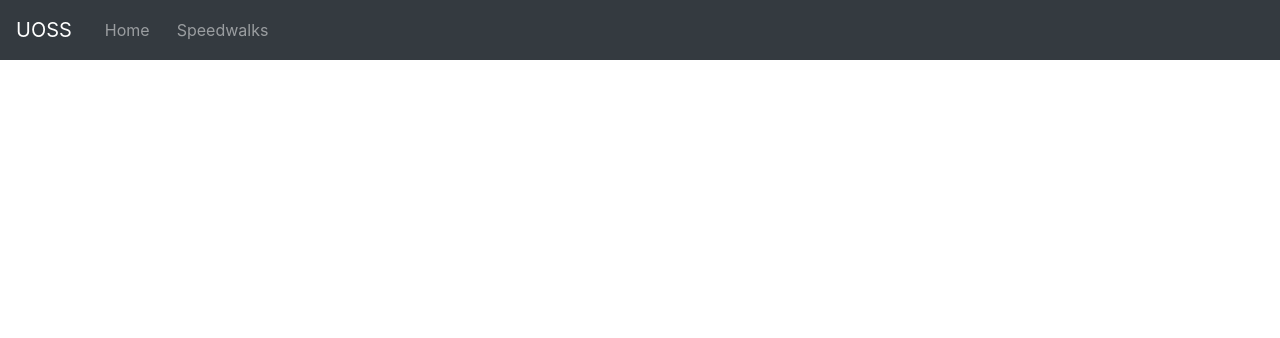
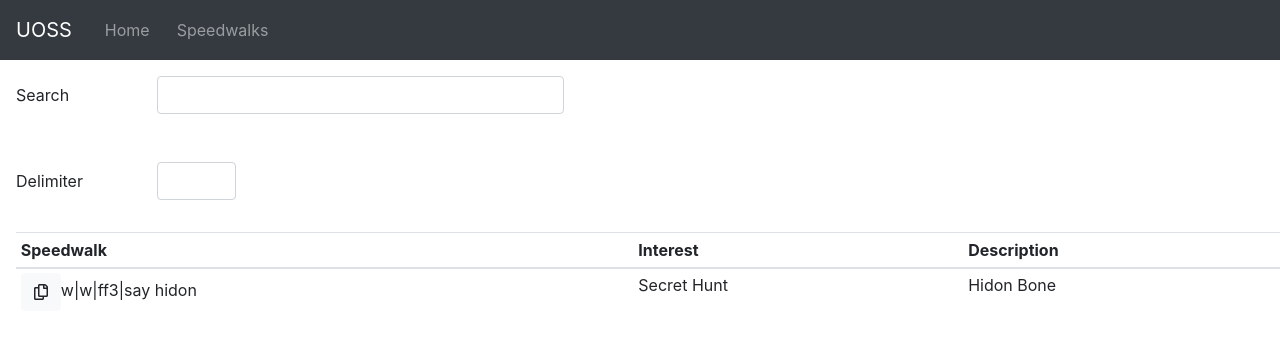
Before and after one commit to jance1499/uoss-app, an Angular app: page /speedwalks in a window 1280 px wide. Shown: the top 338 px of the page. Built offline with nearby package versions, Linux system fonts and the light colour scheme.

Commit message:
Created speedwalk layout

```diff
--- a/package.json
+++ b/package.json
@@ -19,6 +19,11 @@
     "@angular/platform-browser": "~9.0.7",
     "@angular/platform-browser-dynamic": "~9.0.7",
     "@angular/router": "~9.0.7",
+    "@fortawesome/angular-fontawesome": "^0.6.0",
+    "@fortawesome/fontawesome-svg-core": "^1.2.27",
+    "@fortawesome/free-brands-svg-icons": "^5.12.1",
+    "@fortawesome/free-regular-svg-icons": "^5.12.1",
+    "@fortawesome/free-solid-svg-icons": "^5.12.1",
     "bootstrap": "^4.4.1",
     "jquery": "^3.4.1",
     "rxjs": "~6.5.4",
--- a/src/app/app.module.ts
+++ b/src/app/app.module.ts
@@ -1,12 +1,13 @@
 import { BrowserModule } from '@angular/platform-browser';
 import { NgModule } from '@angular/core';
 import { RouterModule, Routes } from '@angular/router';
-
 
 import { AppComponent } from './app.component';
 import { HeaderComponent } from './header/header.component';
 import { HomeComponent } from './home/home.component';
 import { SpeedwalksComponent } from './speedwalks/speedwalks.component';
+import { FontAwesomeModule } from '@fortawesome/angular-fontawesome';
+
 
 const appRoutes: Routes = [
   { path: 'home', component: HomeComponent },
@@ -28,7 +29,8 @@ const appRoutes: Routes = [
     RouterModule.forRoot(
       appRoutes
     ),
-    BrowserModule
+    BrowserModule,
+    FontAwesomeModule
   ],
   providers: [],
   bootstrap: [AppComponent]
--- a/src/app/speedwalks/speedwalks.component.html
+++ b/src/app/speedwalks/speedwalks.component.html
@@ -0,0 +1,40 @@
+<form>
+  <div class="form-group row">
+    <label for="inputSearch" class="col-sm-1 col-form-label m-3">Search</label>
+    <div class="col-sm-4 m-3">
+      <input type="text" class="form-control" id="inputSearch" />
+    </div>
+  </div>
+  <div class="form-group row">
+    <label for="inputDelimiter" class="col-sm-1 col-form-label m-3"
+      >Delimiter</label
+    >
+    <div class="col-sm-1 m-3">
+      <input type="text" class="form-control" id="inputDelimiter" />
+    </div>
+  </div>
+</form>
+
+<table class="table table-sm m-3">
+  <thead>
+    <tr>
+      <th scope="col">Speedwalk</th>
+      <th scope="col">Interest</th>
+      <th scope="col">Description</th>
+    </tr>
+  </thead>
+  <tbody>
+    <tr>
+      <td>
+        <button class="btn btn-light" tooltip="Copy to clipboard"><fa-icon [icon]="faCopy"></fa-icon></button
+          >w|w|ff3|say hidon
+      </td>
+      <td>
+        Secret Hunt
+      </td>
+      <td>
+        Hidon Bone
+      </td>
+    </tr>
+  </tbody>
+</table>
--- a/src/app/speedwalks/speedwalks.component.ts
+++ b/src/app/speedwalks/speedwalks.component.ts
@@ -1,4 +1,5 @@
 import { Component, OnInit } from '@angular/core';
+import { faCopy } from '@fortawesome/free-regular-svg-icons';
 
 @Component({
   selector: 'app-speedwalks',
@@ -6,7 +7,7 @@ import { Component, OnInit } from '@angular/core';
   styleUrls: ['./speedwalks.component.css']
 })
 export class SpeedwalksComponent implements OnInit {
-
+  faCopy = faCopy;
   constructor() { }
 
   ngOnInit(): void {
--- a/tsconfig.json
+++ b/tsconfig.json
@@ -17,6 +17,7 @@
     ]
   },
   "angularCompilerOptions": {
+    "enableIvy": false,
     "fullTemplateTypeCheck": true,
     "strictInjectionParameters": true
   }
```
Also changed, not shown: 1 other file (tests, documents, lock files or other folders).
